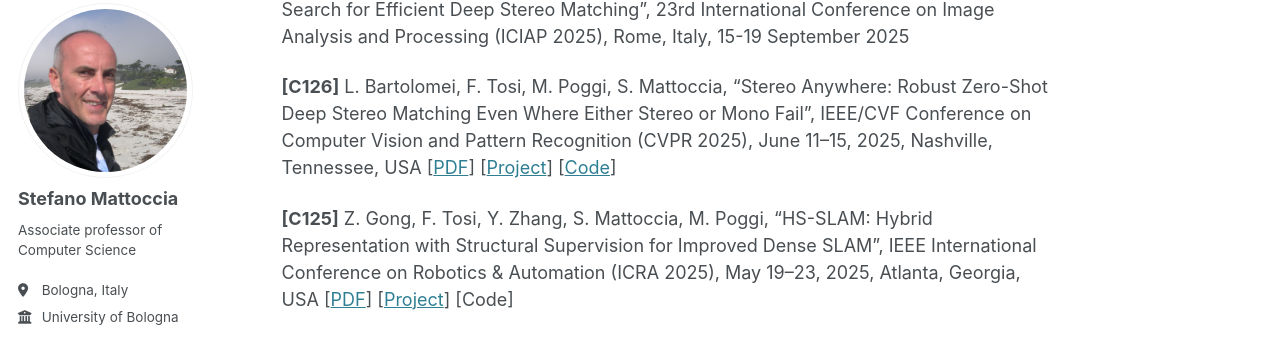
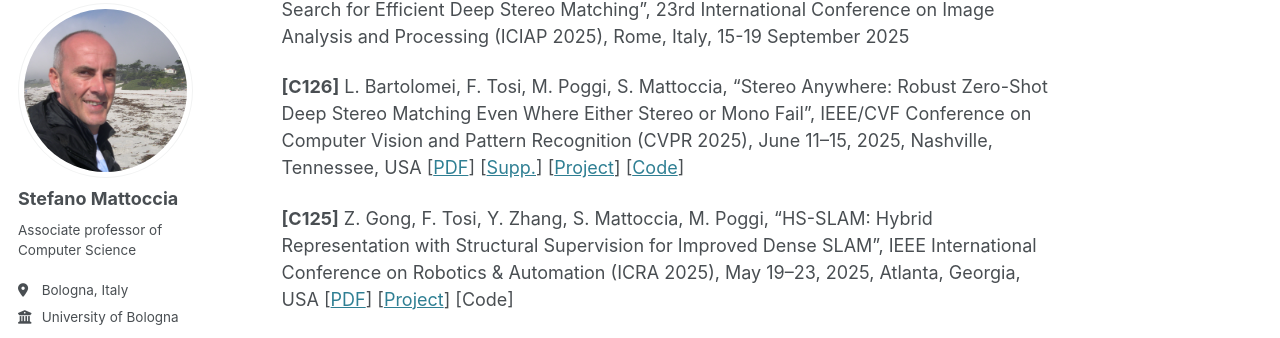
Before and after one commit to stefanomattoccia/stefanomattoccia.github.io, a Jekyll site: the page built from _pages/publications.md, in a window 1280 px wide and 900 px high, scrolled down 4426 px. Shown: the part 103-441 px from the top of the window. Built offline with Jekyll 4.4.1, drawn with Linux system fonts in a browser that asks for light colours; some web fonts are replaced.

Commit message:
Update publications.md

```diff
--- a/_pages/publications.md
+++ b/_pages/publications.md
@@ -99,7 +99,7 @@ International Conference and Workshop papers
 
 **[C127]** A. Mingozzi, S. Mattoccia, M. Poggi, F. Güney, “Zero-Shot Neural Architecture Search for Efficient Deep Stereo Matching”, 23rd International Conference on Image Analysis and Processing (ICIAP 2025), Rome, Italy, 15-19 September 2025
 
-**[C126]** L. Bartolomei, F. Tosi, M. Poggi, S. Mattoccia, “Stereo Anywhere: Robust Zero-Shot Deep Stereo Matching Even Where Either Stereo or Mono Fail”, IEEE/CVF Conference on Computer Vision and Pattern Recognition (CVPR 2025), June 11–15, 2025, Nashville, Tennessee, USA [[PDF](https://arxiv.org/pdf/2412.04472)] [[Project](https://stereoanywhere.github.io/)] [[Code](https://github.com/bartn8/stereoanywhere/)]
+**[C126]** L. Bartolomei, F. Tosi, M. Poggi, S. Mattoccia, “Stereo Anywhere: Robust Zero-Shot Deep Stereo Matching Even Where Either Stereo or Mono Fail”, IEEE/CVF Conference on Computer Vision and Pattern Recognition (CVPR 2025), June 11–15, 2025, Nashville, Tennessee, USA [[PDF](https://openaccess.thecvf.com/content/CVPR2025/papers/Bartolomei_Stereo_Anywhere_Robust_Zero-Shot_Deep_Stereo_Matching_Even_Where_Either_CVPR_2025_paper.pdf)] [[Supp.](https://openaccess.thecvf.com/content/CVPR2025/supplemental/Bartolomei_Stereo_Anywhere_Robust_CVPR_2025_supplemental.pdf)] [[Project](https://stereoanywhere.github.io/)] [[Code](https://github.com/bartn8/stereoanywhere/)]
 
 **[C125]** Z. Gong, F. Tosi, Y. Zhang, S. Mattoccia, M. Poggi, “HS-SLAM: Hybrid Representation with Structural Supervision for Improved Dense SLAM”, IEEE International Conference on Robotics & Automation (ICRA 2025), May 19–23, 2025, Atlanta, Georgia, USA [[PDF](https://arxiv.org/pdf/2503.21778)] [[Project](https://zorangong.github.io/HS-SLAM/)] [Code]
 
```
